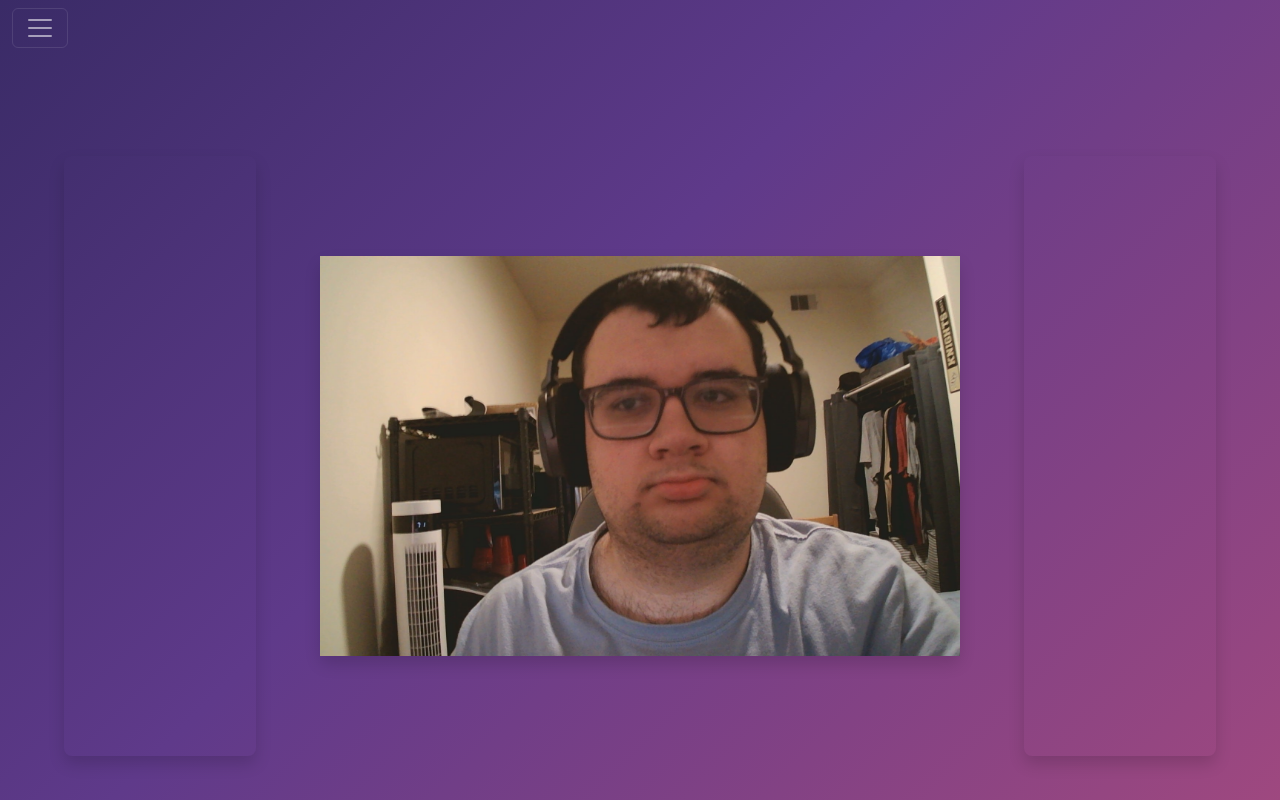
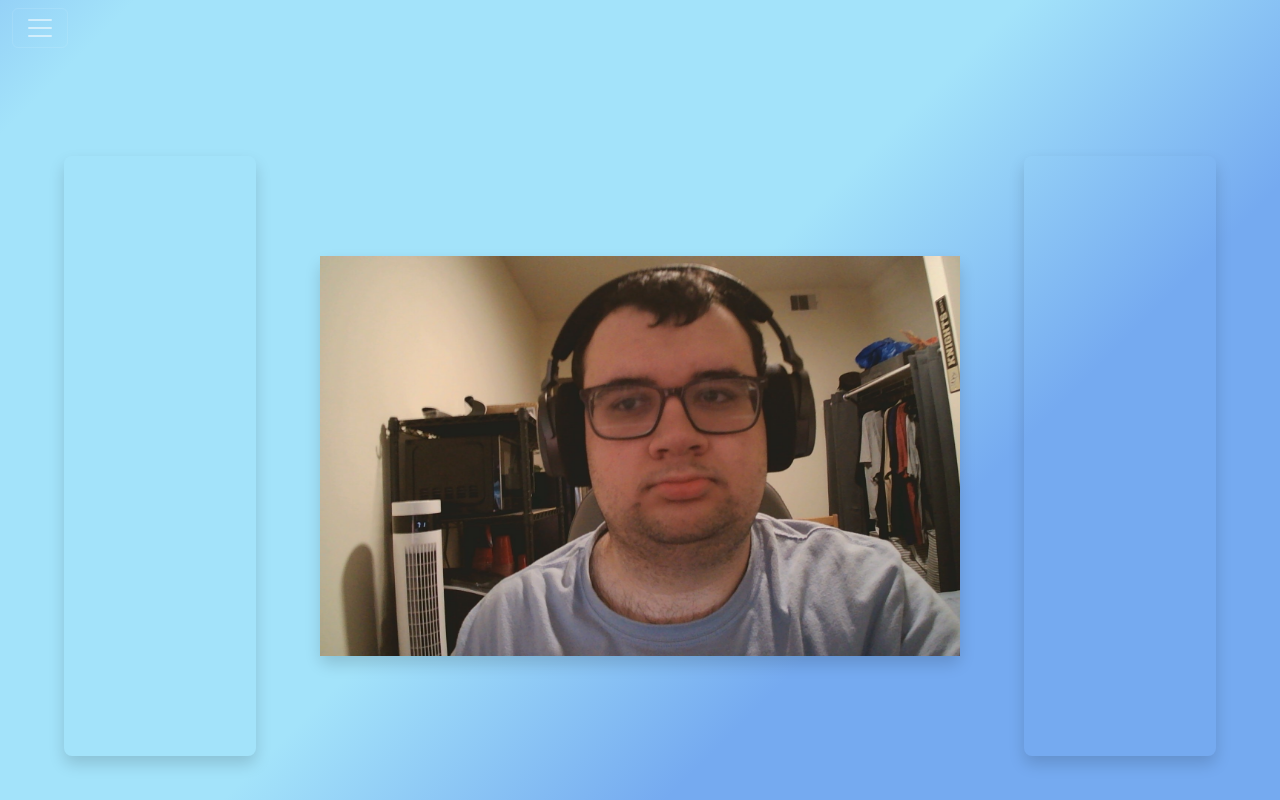
Before and after one commit to cala28124-sketch/portfolio-project, a React app: page / in a window 1280 px wide. Shown: the top 800 px of the page. Built offline with nearby package versions, Linux system fonts and the light colour scheme; the HTML template or start-up script is replaced by a standard one; a web font is replaced by a local one.

Commit message:
background sky transition done

```diff
--- a/src/App.css
+++ b/src/App.css
@@ -128,22 +128,40 @@ body.no-scroll {
   position: relative;
   background: linear-gradient(
         -45deg,
-        /* Start of Day */
+
         #75AAF0,
         #A3E3FA,
-        /* Transition to Sunset */
+        #A3E3FA,
+        #A3E3FA,
+        #75AAF0,
+        #75AAF0,
+        #75AAF0,
+        #B84E7B,
+        #B84E7B,
         #FF8A8A,
-        #B84E7B,
-        /* Transition to Night */
         #5F3A8A,
         #1C1F4A,
-        /* Deep Night */
         #0E122B,
-        /* Loop back to Day color to ensure smooth rotation */
+        #0E122B,
+        #0E122B,
+        #1C1F4A,
+         #5F3A8A,
+         #FF8A8A,
+         #B84E7B,
+         #B84E7B,
+         #75AAF0,
+         #75AAF0,
+         #75AAF0,
+         #A3E3FA,
+         #A3E3FA,
+        #A3E3FA,
         #75AAF0
+
+
     );
   background-size: 400% 400%;
-  animation: gradient 5s ease infinite;
+  animation: gradient 120s ease infinite;
+
   height: 200vh
 
 }
@@ -170,21 +188,17 @@ body {
 @keyframes gradient {
     0% {
         background-position: 0% 0%;
-    }
-    25% {
-        background-position: 100% 0%;
-    }
-    50% {
+
+          }
+
+
+    100% {
         background-position: 100% 100%;
+
     }
 
-    75% {
-        background-position: 0% 100%;
-    }
 
-    100% {
-        background-position: 0% 0%;
-    }
+
 }
 
 
```
